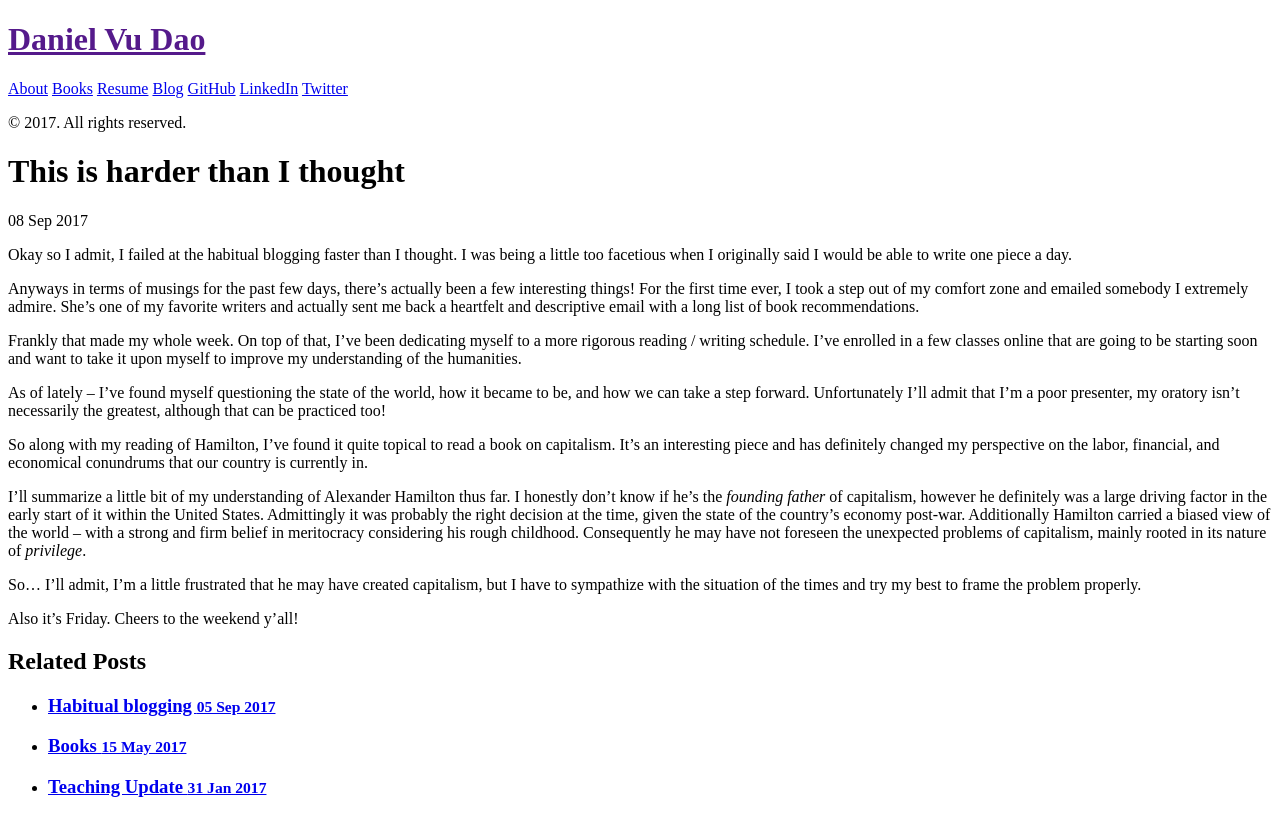
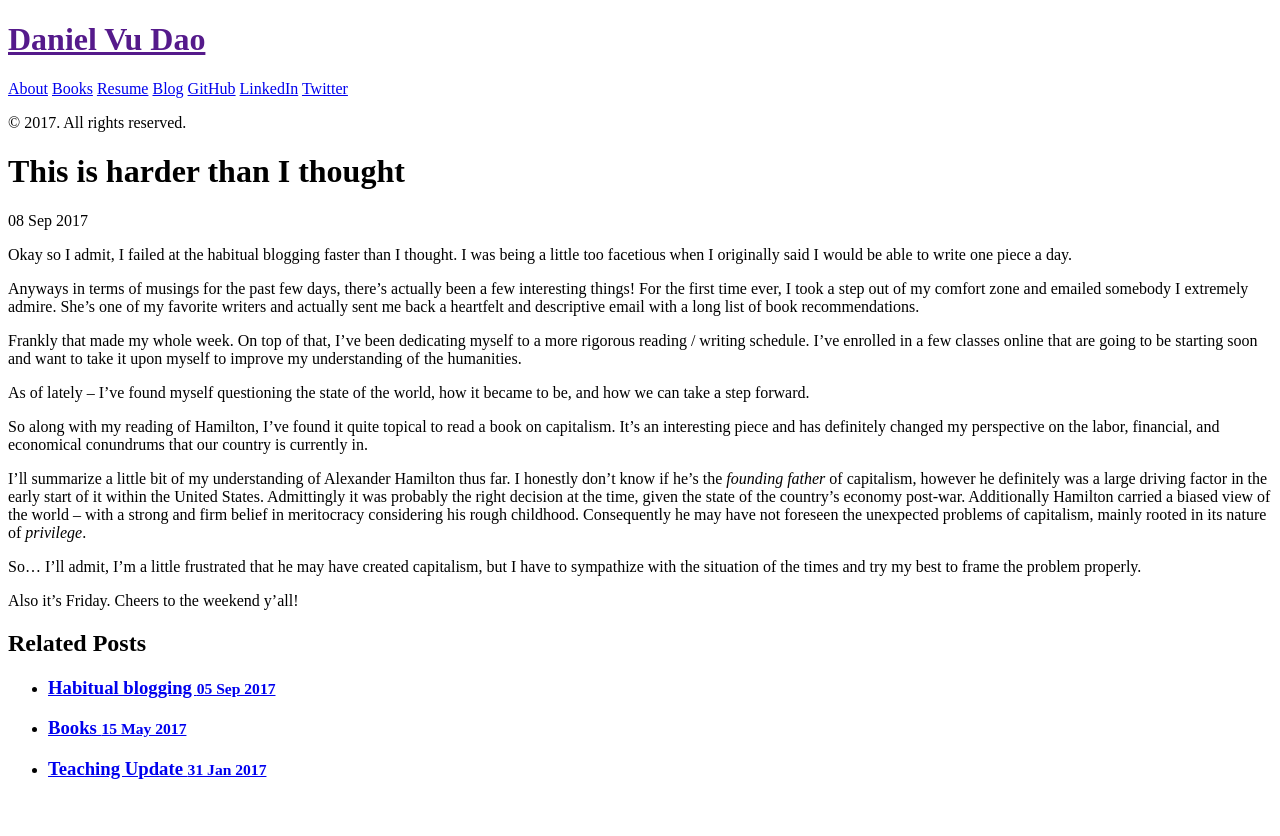
Before and after one commit to danielvdao/danielvdao.github.io, a Jekyll site: the page built from _posts/2017-09-08-second-post.markdown, in a window 1280 px wide. Shown: the top 836 px of the page. Built offline with Jekyll 4.4.1, drawn with Linux system fonts in a browser that asks for light colours.

Commit message:
i have no idea why that sentence was even there

```diff
--- a/_posts/2017-09-08-second-post.markdown
+++ b/_posts/2017-09-08-second-post.markdown
@@ -11,7 +11,7 @@ Anyways in terms of musings for the past few days, there's actually been a few i
 
 Frankly that made my whole week. On top of that, I've been dedicating myself to a more rigorous reading / writing schedule. I've enrolled in a few classes online that are going to be starting soon and want to take it upon myself to improve my understanding of the humanities.
 
-As of lately -- I've found myself questioning the state of the world, how it became to be, and how we can take a step forward. Unfortunately I'll admit that I'm a poor presenter, my oratory isn't necessarily the greatest, although that can be practiced too!
+As of lately -- I've found myself questioning the state of the world, how it became to be, and how we can take a step forward.
 
 So along with my reading of Hamilton, I've found it quite topical to read a book on capitalism. It's an interesting piece and has definitely changed my perspective on the labor, financial, and economical conundrums that our country is currently in.
 
```
